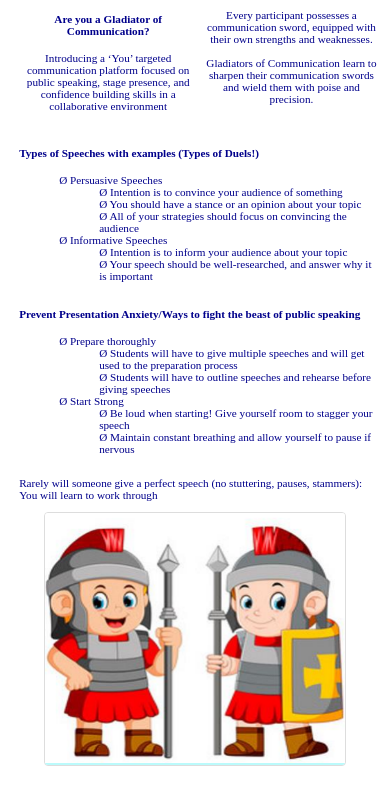
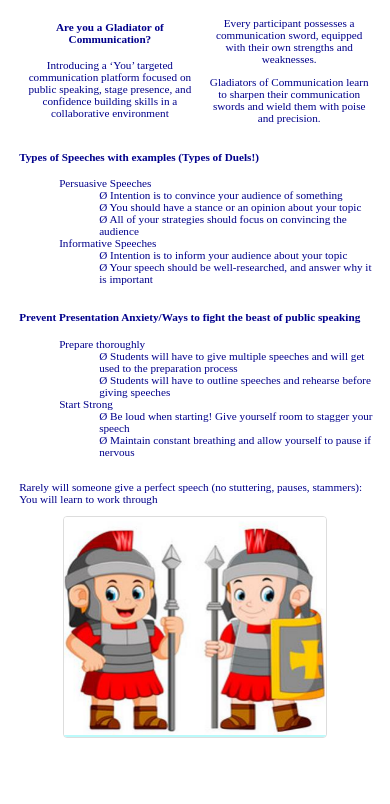
Before and after one commit to jaceybuchner/GOC, a plain HTML site: page about.html in a window 390 px wide. Shown: the part 36-840 px from the top of the page. Drawn offline with Linux system fonts and the light colour scheme.

Commit message:
small styling fix

```diff
--- a/about.html
+++ b/about.html
@@ -51,13 +51,13 @@
                 <div class="box3">
                     <h4 class="spTypes">Types of Speeches with examples (Types of Duels!)</h4>
                     <ul>
-                        <li>Ø Persuasive Speeches</li>
+                        <li>Persuasive Speeches</li>
                         <ul>
                             <li>Ø Intention is to convince your audience of something</li>
                             <li>Ø You should have a stance or an opinion about your topic</li>
                             <li>Ø All of your strategies should focus on convincing the audience</li>
                         </ul>
-                        <li>Ø Informative Speeches</li>
+                        <li>Informative Speeches</li>
                         <ul>
                             <li>Ø Intention is to inform your audience about your topic</li>
                             <li>Ø Your speech should be well-researched, and answer why it is important</li>
@@ -68,12 +68,12 @@
                 <div class="box4">
                     <h4>Prevent Presentation Anxiety/Ways to fight the beast of public speaking</h4>
                     <ul>
-                        <li>Ø Prepare thoroughly</li>
+                        <li>Prepare thoroughly</li>
                         <ul>
                             <li>Ø Students will have to give multiple speeches and will get used to the preparation process</li>
                             <li>Ø Students will have to outline speeches and rehearse before giving speeches</li>
                         </ul>
-                        <li>Ø Start Strong</li>
+                        <li>Start Strong</li>
                         <ul>
                             <li>Ø Be loud when starting! Give yourself room to stagger your speech</li>
                             <li>Ø Maintain constant breathing and allow yourself to pause if nervous</li>
--- a/css/styles.css
+++ b/css/styles.css
@@ -120,7 +120,9 @@ html, body {height: 100%;}
     }
 
     .pContainer {
-        padding: 1%;
+        padding-top: 3%;
+        padding-right: 3%;
+        padding-left: 3%;
         justify-content: space-around;
         display: flex;
         flex-direction: row;
@@ -131,11 +133,13 @@ html, body {height: 100%;}
         width: 300px;
         height: 200px;
         text-align: center;
+        padding-right: 1%;
     }
 
     .box11 {
         text-align: center;
         width: 270px;
+        padding-left: 1%;
     }
 
     .pContainer2 {
@@ -160,7 +164,7 @@ html, body {height: 100%;}
     }
 
     .gladImg{
-        width: 80%;
+        width: 70%;
         border: 1px solid #ddd;
         border-radius: 4px;
         display: block;
```
